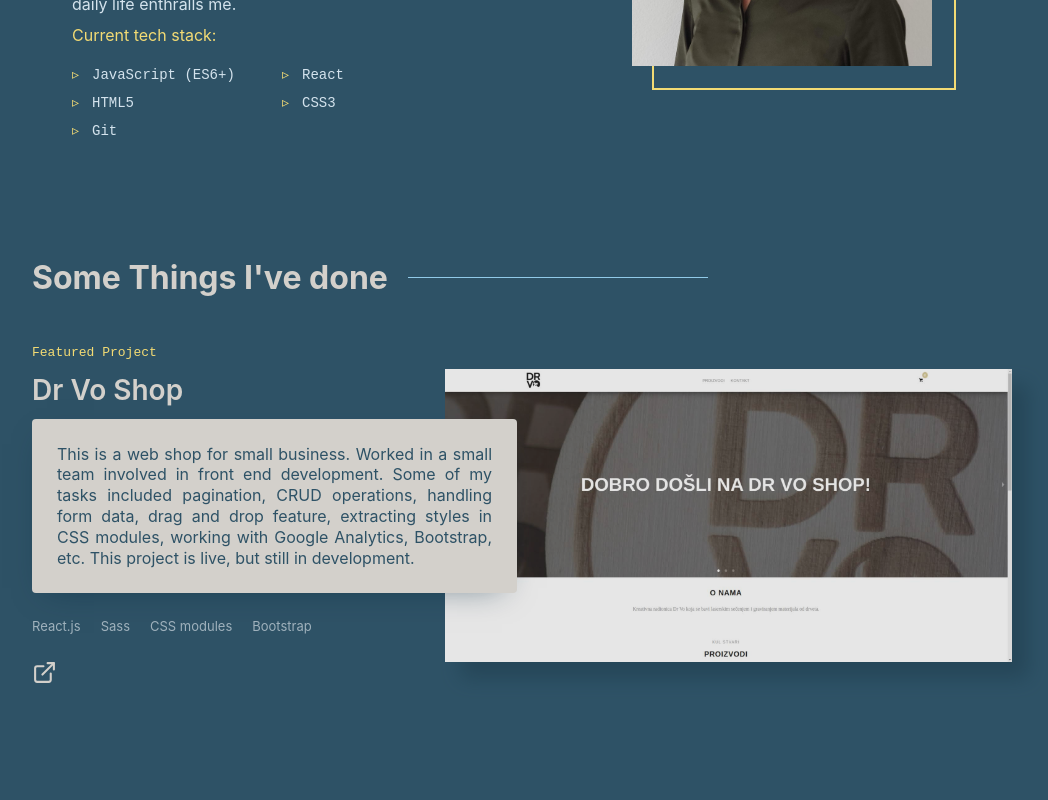
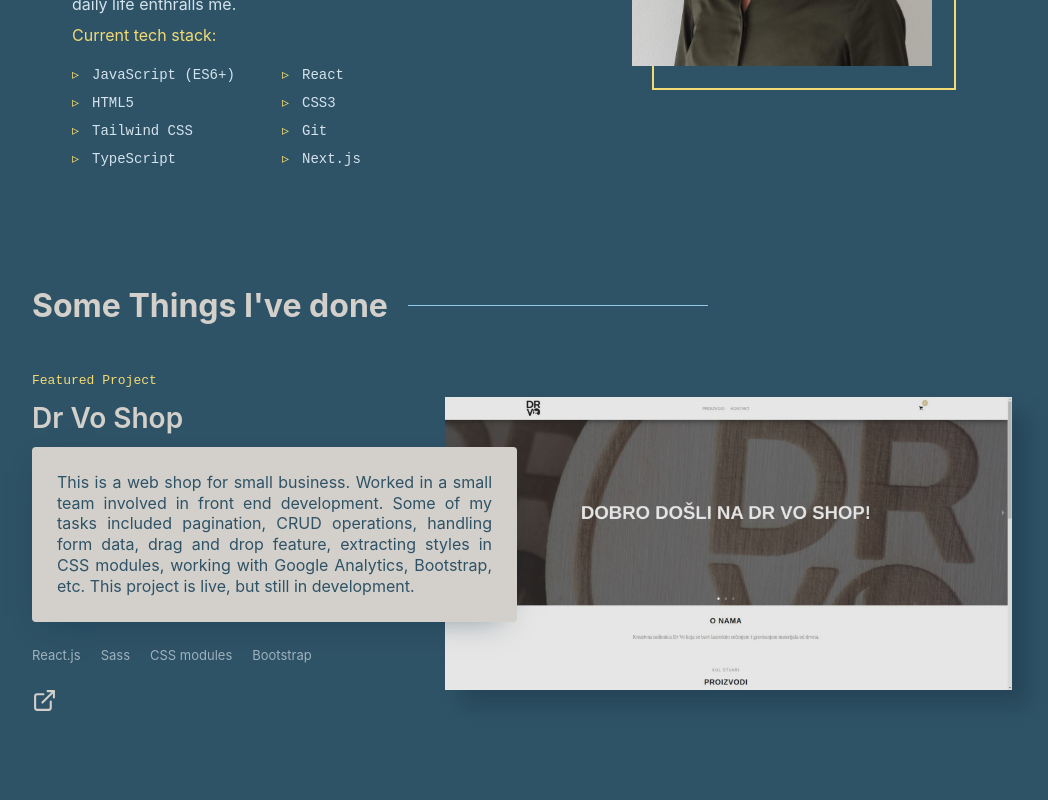
Before and after one commit to andjared/portfolio, a React (Create React App) app: page / in a window 1280 px wide. Shown: the part 1240-2040 px from the top of the page, without its empty margins (118-1166 px from the left). Built offline with nearby package versions, Linux system fonts and the light colour scheme.

Commit message:
add skills, decrease nesting in about me scss

```diff
--- a/src/components/AboutMe/AboutMe.module.scss
+++ b/src/components/AboutMe/AboutMe.module.scss
@@ -3,12 +3,15 @@
 .section {
   max-width: 900px;
   opacity: 1;
+}
+
 .inner {
   display: grid;
   grid-template-columns: 3fr 2fr;
   gap: 50px;
+}
 
-    .text {
+.inner .text {
   p {
     margin: 0px 0px 10px;
     text-align: justify;
@@ -17,6 +20,7 @@
     color: vars.$american-silver;
   }
 }
+
 .list {
   list-style: none;
   display: grid;
@@ -24,7 +28,9 @@
   gap: 0px 10px;
   margin: 20px 0px 0px;
   padding: 0;
-      li {
+}
+
+.list li {
   position: relative;
   padding-left: 20px;
   font-size: vars.$fs-sm;
@@ -37,14 +43,18 @@
     color: vars.$american-silver;
   }
 }
-    }
+
 .image {
   max-width: 300px;
   position: relative;
-      .wrapper {
+}
+
+.image .wrapper {
   width: 100%;
   position: relative;
-        &::after {
+}
+
+.image .wrapper::after {
   content: "";
   position: absolute;
   top: 20px;
@@ -54,6 +64,7 @@
   width: 100%;
   z-index: -1;
 }
+
 img {
   max-width: 100%;
   display: block;
@@ -63,16 +74,14 @@
     }
   }
 }
-      }
-    }
-  }
+
 @media screen and (max-width: 768px) {
   .inner {
     display: block;
-      .image {
+  }
+
+  .inner .image {
     margin: 50px auto 0px;
     width: 70%;
   }
 }
-  }
-}
--- a/src/components/AboutMe/index.js
+++ b/src/components/AboutMe/index.js
@@ -35,7 +35,10 @@ export default function AboutMe() {
             <li>React</li>
             <li>HTML5</li>
             <li>CSS3</li>
+            <li>Tailwind CSS</li>
             <li>Git</li>
+            <li>TypeScript</li>
+            <li>Next.js</li>
           </ul>
         </div>
         <div className={styles.image}>
```
Lines whose indentation alone changed are shown as unchanged.
